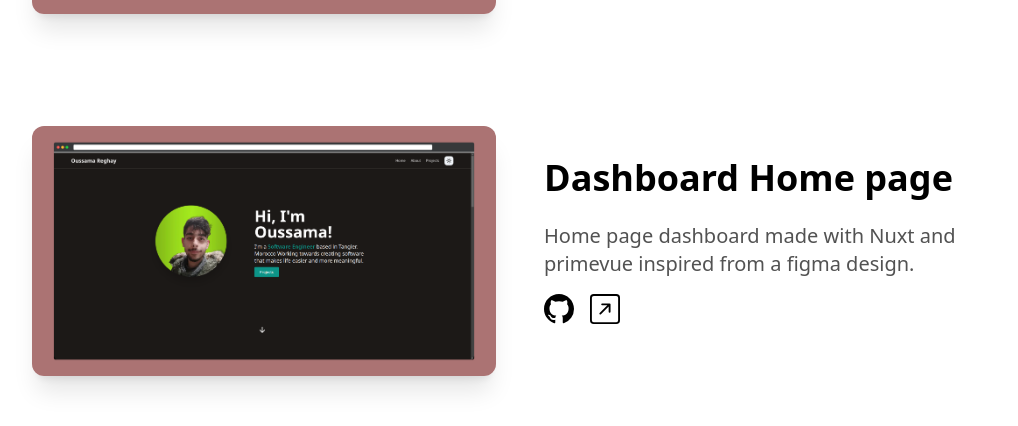
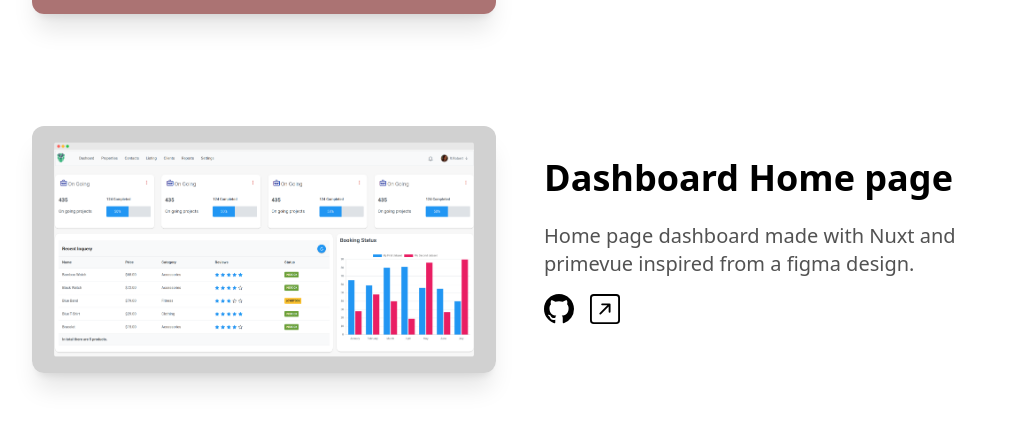
Before and after one commit to Reghay-repo/oussama-portfolio, a Next.js app: page / in a window 1280 px wide. Shown: the part 2150-2576 px from the top of the page, without its empty margins (120-1138 px from the left). Built offline with nearby package versions, Linux system fonts and the light colour scheme.

Commit message:
add dashboard project to portfolio

```diff
--- a/components/ProjectsSection.tsx
+++ b/components/ProjectsSection.tsx
@@ -26,7 +26,7 @@ const projects: IProject[] = [
     name: "Dashboard Home page",
     description:
       "Home page dashboard made with Nuxt and primevue inspired from a figma design. ",
-    image: "/portfolio-website.png",
+    image: "/dash.png",
     github: "https://github.com/Reghay-repo/dashboard-from-figma-primevue",
     link: "https://dashboard-figma-primevue.netlify.app/",
   },
```
